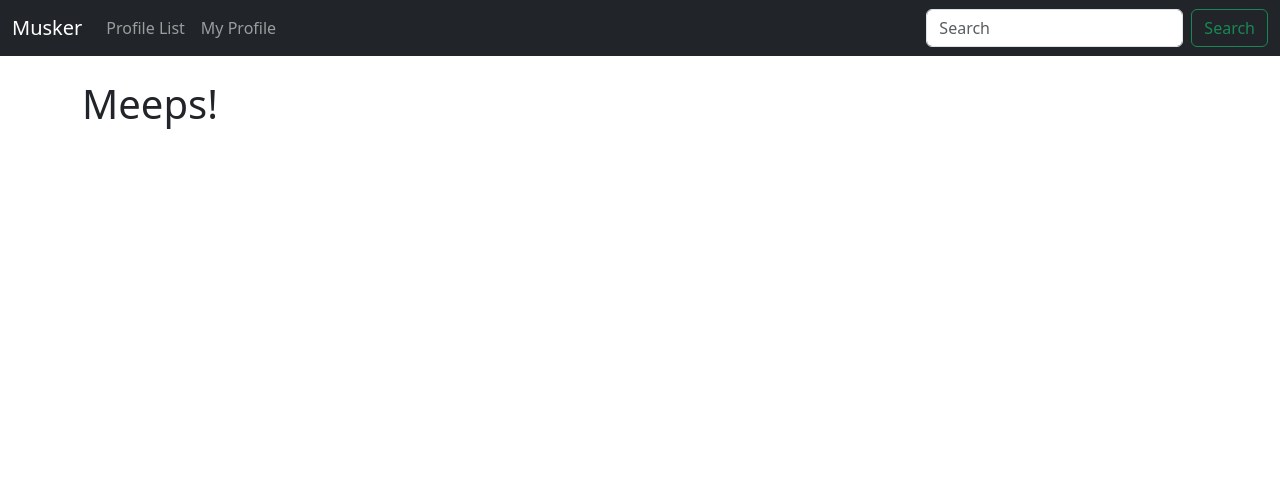
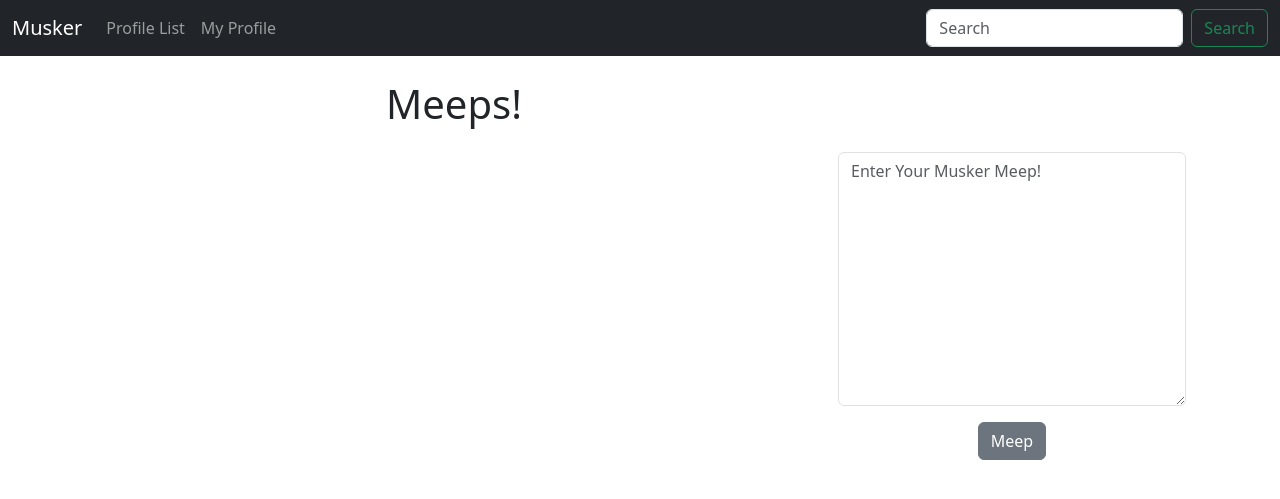
Before and after one commit to askarsaparov/social, a Django app: page / in a window 1280 px wide. Shown: the top 499 px of the page. Run offline with Django 4.2, Linux system fonts and the light colour scheme; the visitor is signed in with stand-in values (Sample User, id 1); data that the repository does not hold is empty.

Commit message:
feature-meep_form

```diff
--- /dev/null
+++ b/apps/musker/forms.py
@@ -0,0 +1,18 @@
+from django import forms
+
+from apps.musker.models import Meeps
+
+
+class MeepForm(forms.ModelForm):
+    body = forms.CharField(required=True,
+                           widget=forms.widgets.Textarea(
+                               attrs={
+                                   "placeholder": "Enter Your Musker Meep!",
+                                   "class": "form-control",
+                               }
+                           ),
+                           label='')
+
+    class Meta:
+        model = Meeps
+        exclude = ('user',)
--- a/apps/musker/templates/home.html
+++ b/apps/musker/templates/home.html
@@ -1,12 +1,34 @@
 {% extends 'base.html' %}
 
 {% block container %}
-    <h1>Meeps!</h1> <br>
-    {% for meep in meeps %}
-        <div class="alert alert-dark" role="alert">
-            {{ meep }}
+
+    <div class="container text-center">
+        <div class="row">
+            <div class="col-8">
+                <h1>Meeps!</h1> <br>
+                {% for meep in meeps %}
+                    <div class="alert alert-dark" role="alert">
+                        {{ meep.body }} <br>
+                        <small class="text-muted">
+                            ({{ meep.created_at }}) By @{{ meep.user.username }}
+                        </small>
+                    </div>
+                    <br>
+                {% endfor %}
+            </div>
+            <div class="col-4">
+                <br><br><br>
+                {% if form %}
+                    <form method="post">
+                        {% csrf_token %}
+                        {{ form.as_p }}
+                        <button type="submit" class="btn btn-secondary">Meep</button>
+                    </form>
+                {% endif %}
+            </div>
         </div>
-        <br>
-    {% endfor %}
+    </div>
+
+
 
 {% endblock %}
--- a/apps/musker/templates/profile.html
+++ b/apps/musker/templates/profile.html
@@ -11,7 +11,10 @@
                     {% if meeps %}
                         {% for meep in meeps %}
                             <div class="alert alert-dark" role="alert">
-                                {{ meep }}
+                                {{ meep.body }} <br>
+                                <small class="text-muted">
+                                    ({{ meep.created_at }}) By @{{ meep.user.username }}
+                                </small>
                             </div>
                             <br>
                         {% endfor %}
--- a/apps/musker/views.py
+++ b/apps/musker/views.py
@@ -2,14 +2,25 @@ from django.contrib import messages
 from django.shortcuts import render, redirect
 
 # Create your views here.
+from apps.musker.forms import MeepForm
 from apps.musker.models import Profile, Meeps
 
 
 def home(request):
     if request.user.is_authenticated:
+        form = MeepForm(request.POST or None)
+        if request.method == "POST":
+            if form.is_valid():
+                meep = form.save(commit=False)
+                meep.user = request.user
+                meep.save()
+                messages.success(request, ("Your Meep has been Posted!"))
+                return redirect('home')
         meeps = Meeps.objects.all().order_by('-created_at')
-
-    return render(request, 'home.html', {"meeps": meeps})
+        return render(request, 'home.html', {"meeps": meeps, "form": form})
+    else:
+        meeps = Meeps.objects.all().order_by('-created_at')
+        return render(request, 'home.html', {"meeps": meeps})
 
 
 def profile_list(request):
```
